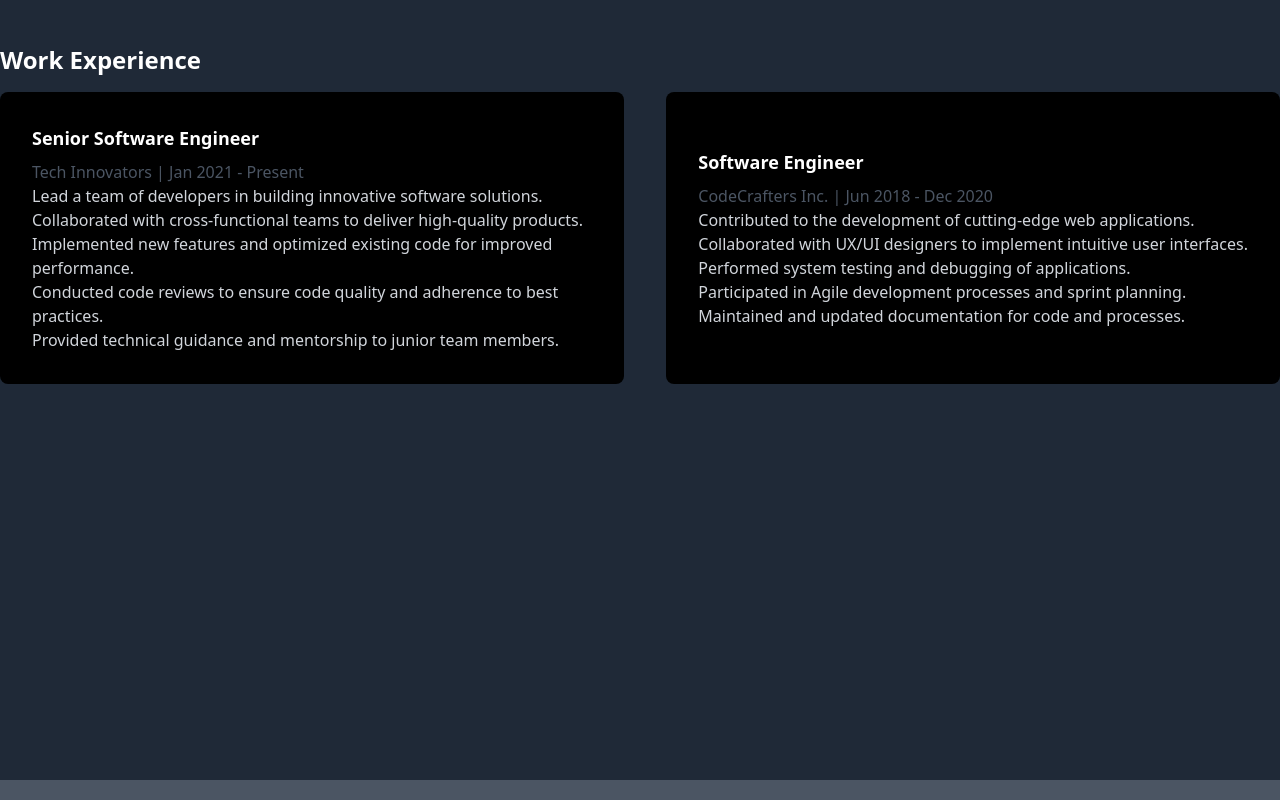
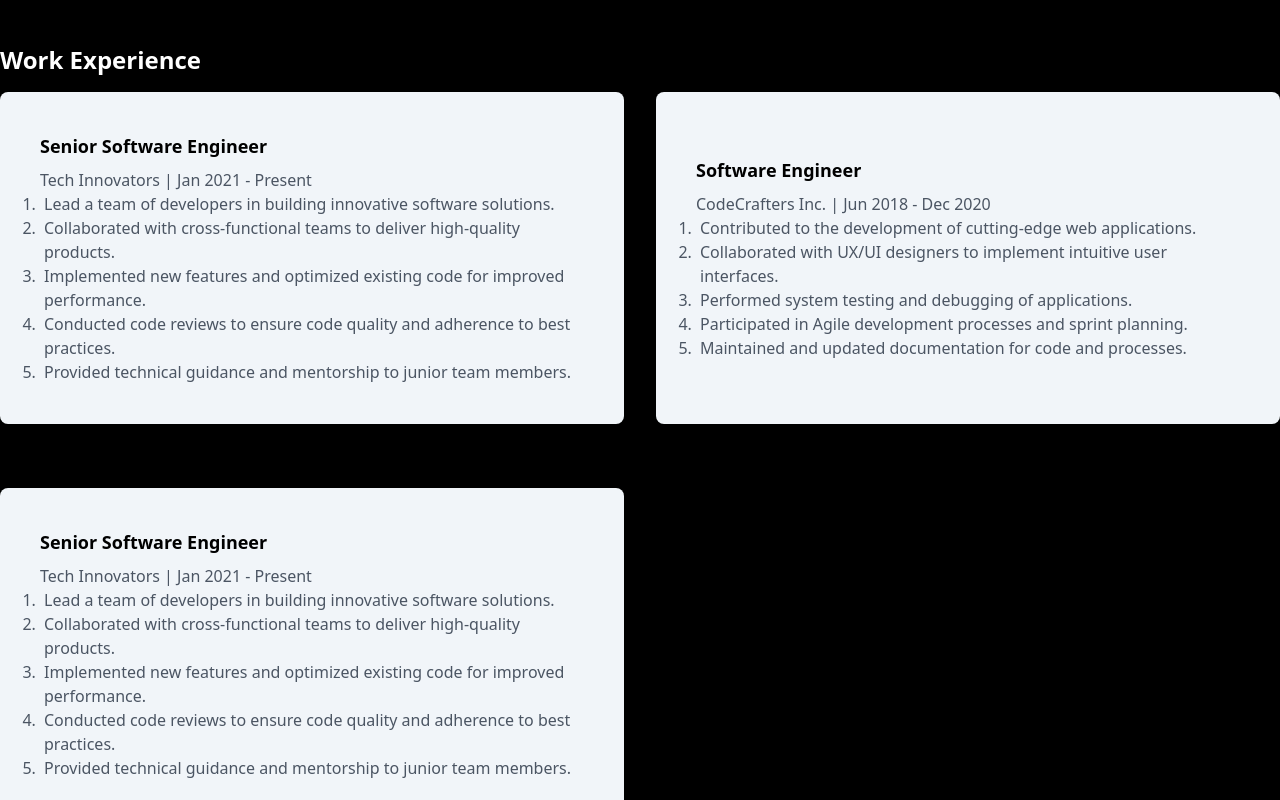
Before and after one commit to dpgaire/my-portfolio, a Next.js app: page / in a window 1280 px wide. Shown: the part 820-1620 px from the top of the page. Built offline with nearby package versions, Linux system fonts and the light colour scheme.

Commit message:
update-layout

```diff
--- a/components/Contact.jsx
+++ b/components/Contact.jsx
@@ -3,11 +3,12 @@ import React from 'react';
 
 const Contact = () => {
   return (
-    <section className="bg-gray-100 py-16" id="contact">
-      <div className="container mx-auto">
+    <section className="bg-black py-16" id="contact">
+      <section className="container mx-auto mt-8">
+    <h2 className="text-2xl font-bold mb-4 text-white">Contact Me</h2>
         {/* Contact Form */}
         <div className="  bg-white p-8 rounded-lg shadow-md w-full">
-          <h2 className="text-2xl font-bold mb-6">Contact Me</h2>
+          {/* <h2 className="text-2xl font-bold mb-6">Contact Me</h2> */}
           <form>
             {/* Name Field */}
             <div className="mb-4">
@@ -40,25 +41,25 @@ const Contact = () => {
 
         {/* Footer Section with Social Icons */}
         <div className="mt-8 text-center h-full">
-          <p className="text-gray-600">Connect with me on social media</p>
+          <p className="text-slate-300">Connect with me on social media</p>
           <div className="flex justify-center mt-4">
             {/* LinkedIn Link */}
-            <a href="https://www.linkedin.com/in/your-linkedin-profile" target="_blank" rel="noopener noreferrer" className="mx-4 text-gray-600 hover:text-blue-500 transition duration-300">
+            <a href="https://www.linkedin.com/in/your-linkedin-profile" target="_blank" rel="noopener noreferrer" className="mx-4 text-slate-300 hover:text-blue-500 transition duration-300">
               LinkedIn
             </a>
 
             {/* GitHub Link */}
-            <a href="https://github.com/your-github-username" target="_blank" rel="noopener noreferrer" className="mx-4 text-gray-600 hover:text-blue-400 transition duration-300">
+            <a href="https://github.com/your-github-username" target="_blank" rel="noopener noreferrer" className="mx-4 text-slate-300 hover:text-blue-400 transition duration-300">
               GitHub
             </a>
 
             {/* Twitter Link */}
-            <a href="https://twitter.com/your-twitter-handle" target="_blank" rel="noopener noreferrer" className="mx-4 text-gray-600 hover:text-blue-400 transition duration-300">
+            <a href="https://twitter.com/your-twitter-handle" target="_blank" rel="noopener noreferrer" className="mx-4 text-slate-300 hover:text-blue-400 transition duration-300">
               Twitter
             </a>
           </div>
           </div>
-      </div>
+      </section>
     </section>
   );
 };
--- a/components/Experiences.jsx
+++ b/components/Experiences.jsx
@@ -28,34 +28,34 @@ const Experience = () => {
         'Maintained and updated documentation for code and processes.',
       ],
     },
-    // {
-    //   company: 'Tech Innovators',
-    //   jobTitle: 'Senior Software Engineer',
-    //   duration: 'Jan 2021 - Present',
-    //   responsibilities: [
-    //     'Lead a team of developers in building innovative software solutions.',
-    //     'Collaborated with cross-functional teams to deliver high-quality products.',
-    //     'Implemented new features and optimized existing code for improved performance.',
-    //     'Conducted code reviews to ensure code quality and adherence to best practices.',
-    //     'Provided technical guidance and mentorship to junior team members.',
-    //   ],
-    // },
+    {
+      company: 'Tech Innovators',
+      jobTitle: 'Senior Software Engineer',
+      duration: 'Jan 2021 - Present',
+      responsibilities: [
+        'Lead a team of developers in building innovative software solutions.',
+        'Collaborated with cross-functional teams to deliver high-quality products.',
+        'Implemented new features and optimized existing code for improved performance.',
+        'Conducted code reviews to ensure code quality and adherence to best practices.',
+        'Provided technical guidance and mentorship to junior team members.',
+      ],
+    },
   ];
 
   return (
-    <div className="bg-gray-800 pt-16 h-screen" id="experience">
+    <div className="bg-black pt-16 " id="experience">
     <section className="container mx-auto mt-8 ">
     <h2 className="text-2xl font-bold mb-4 text-white">Work Experience</h2>
       <div className="grid grid-cols-1 md:grid-cols-2 gap-8">
         {experiences.map((experience, index) => (
-          <div key={index} className={`flex items-center mb-8 bg-black rounded-lg p-8 ${index % 2 === 0 ? 'md:mr-auto' : 'md:ml-auto'}`}>
+          <div key={index} className={`flex items-center mb-8 bg-slate-100 rounded-lg p-8 ${index % 2 === 0 ? 'md:mr-auto' : 'md:ml-auto'}`}>
             {/* Work Experience Details */}
-            <div className="text-white">
+            <div className="text-black p-2">
               <h3 className="text-lg font-semibold mb-2">{experience.jobTitle}</h3>
               <p className="text-gray-600">{experience.company} | {experience.duration}</p>
-              <ul className="text-gray-300">
+              <ul className="text-gray-600 list-decimal">
                 {experience.responsibilities.map((responsibility, idx) => (
-                  <li key={idx}>{responsibility}</li>
+                  <li className='px-1 ' key={idx}>{responsibility}</li>
                 ))}
               </ul>
             </div>
--- a/components/Navbar.jsx
+++ b/components/Navbar.jsx
@@ -1,5 +1,5 @@
 import Link from "next/link";
-import { useEffect, useState } from "react";
+import { useCallback, useEffect, useState } from "react";
 import { GiHamburgerMenu, GiCrossMark } from "react-icons/gi";
 import Confetti from "react-dom-confetti";
 
@@ -19,6 +19,20 @@ const confettiConfig = {
 };
 
 const NAV_LINKS = ["About", "Experience", "Skills", "Projects", "Contact"];
+
+// To optimize the performance of your component
+const useDebouncedCallback = (callback, delay) => {
+  const debouncedCallback = useCallback(
+    (...args) => {
+      let timeoutId;
+      clearTimeout(timeoutId);
+      timeoutId = setTimeout(() => callback(...args), delay);
+    },
+    [callback, delay]
+  );
+
+  return debouncedCallback;
+};
 
 // NavbarLogo component
 const NavbarLogo = ({ onClick, isTooltipVisible, confetti }) => (
@@ -83,6 +97,15 @@ const Navbar = () => {
   const [isTooltipVisible, setIsTooltipVisible] = useState(false);
   const [confetti, setConfetti] = useState(false);
 
+  const debouncedHandleScroll = useDebouncedCallback((scrollPosition) => {
+    if (scrollPosition > 50) {
+      setIsScrolled(true);
+      setIsTooltipVisible(false);
+    } else {
+      setIsScrolled(false);
+    }
+  }, 200);
+
   const toggleTooltip = () => {
     setIsTooltipVisible(!isTooltipVisible);
     setConfetti(true);
@@ -91,23 +114,17 @@ const Navbar = () => {
     }, 2000);
   };
 
+  const handleScroll = () => {
+    const scrollPosition = window.scrollY;
+    debouncedHandleScroll(scrollPosition);
+  };
+
   useEffect(() => {
-    const handleScroll = () => {
-      const scrollPosition = window.scrollY;
-      if (scrollPosition > 50) {
-        setIsScrolled(true);
-        setIsTooltipVisible(false);
-      } else {
-        setIsScrolled(false);
-      }
-    };
-
     window.addEventListener("scroll", handleScroll);
-
     return () => {
       window.removeEventListener("scroll", handleScroll);
     };
-  }, []);
+  }, [debouncedHandleScroll]);
 
   return (
     <nav
--- a/components/Skills.jsx
+++ b/components/Skills.jsx
@@ -28,7 +28,7 @@ const Skills = () => {
 
 
   return (
-    <div id="skills" className="bg-gray-600 pt-16 pb-4">
+    <div id="skills" className="bg-black pt-16 pb-4">
     <section className="container mx-auto mt-8 ">
       <h2 className="text-2xl text-white font-bold mb-4">Skills</h2>
       <div className="grid grid-cols-2 md:grid-cols-3 lg:grid-cols-6 gap-4">
```
